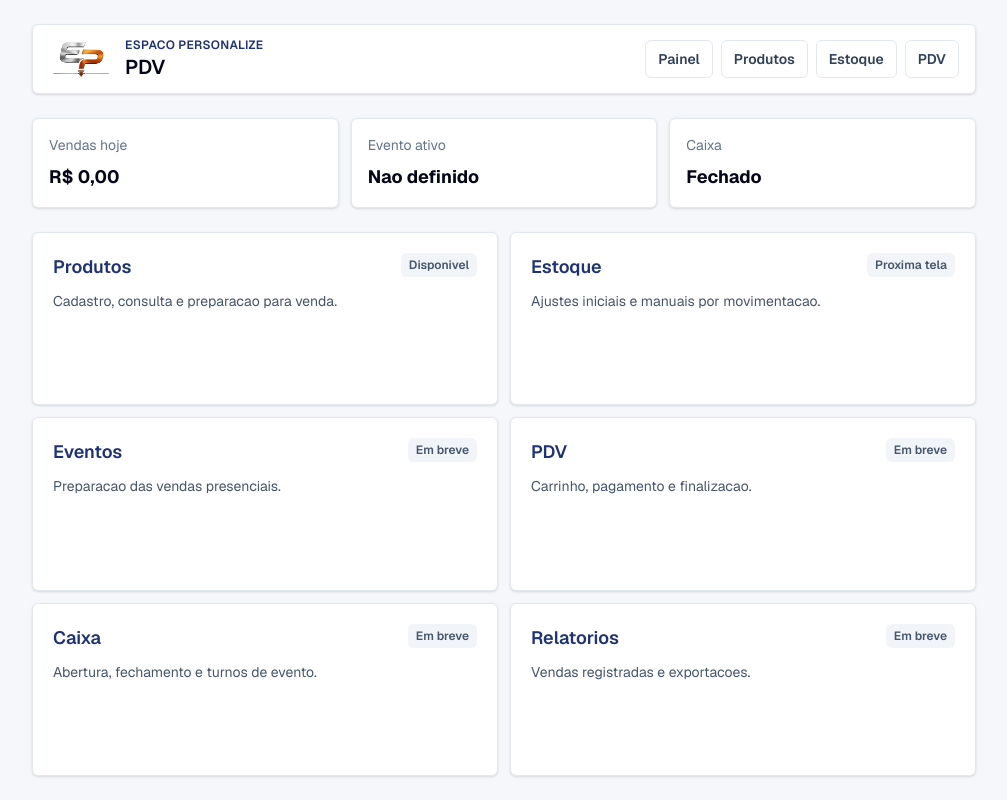
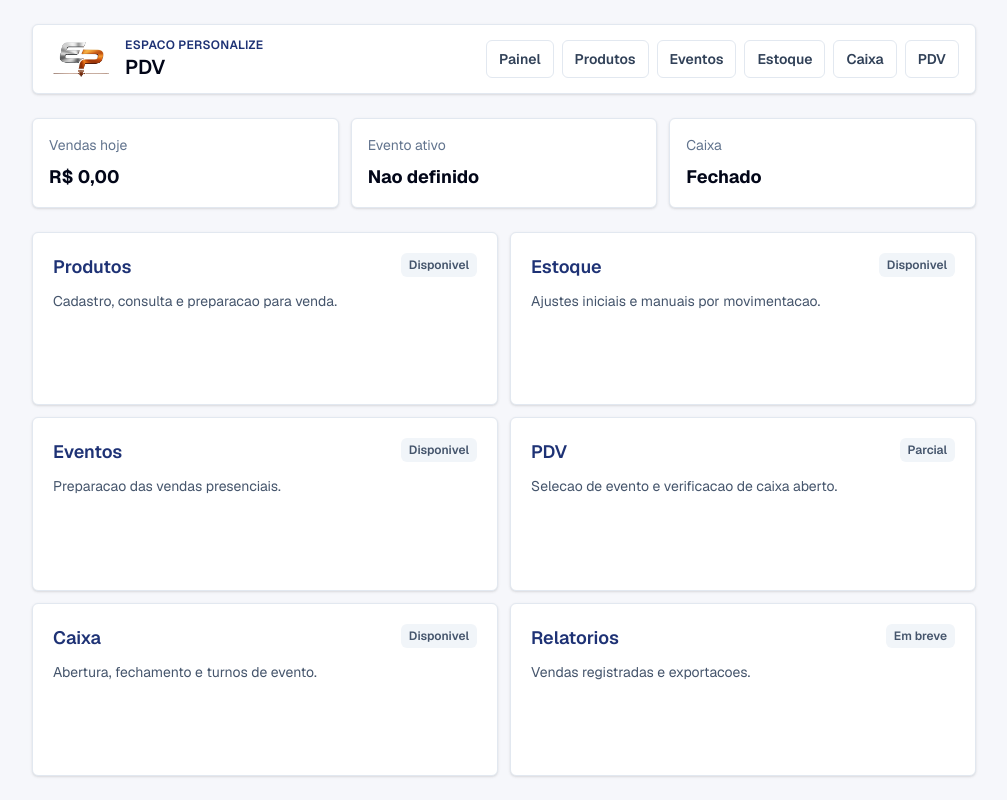
Before and after one commit to almeidaguil/espaco-personalize-pdv, a Next.js app: page / in a window 1280 px wide. Shown: the whole page, without its empty margins (136-1143 px from the left). Built offline with nearby package versions, Linux system fonts and the light colour scheme.

Commit message:
fix: update dashboard module status

```diff
--- a/src/app/page.tsx
+++ b/src/app/page.tsx
@@ -18,25 +18,25 @@ const modules = [
   {
     description: "Ajustes iniciais e manuais por movimentacao.",
     href: "/stock",
-    status: "Proxima tela",
+    status: "Disponivel",
     title: "Estoque",
   },
   {
     description: "Preparacao das vendas presenciais.",
     href: "/events",
-    status: "Em breve",
+    status: "Disponivel",
     title: "Eventos",
   },
   {
-    description: "Carrinho, pagamento e finalizacao.",
+    description: "Selecao de evento e verificacao de caixa aberto.",
     href: "/pdv",
-    status: "Em breve",
+    status: "Parcial",
     title: "PDV",
   },
   {
     description: "Abertura, fechamento e turnos de evento.",
     href: "/cash/open",
-    status: "Em breve",
+    status: "Disponivel",
     title: "Caixa",
   },
   {
--- a/src/shared/components/app-header.tsx
+++ b/src/shared/components/app-header.tsx
@@ -5,7 +5,9 @@ import { BrandLogo } from "./brand-logo";
 const navigationItems = [
   { href: "/", label: "Painel" },
   { href: "/products", label: "Produtos" },
+  { href: "/events", label: "Eventos" },
   { href: "/stock", label: "Estoque" },
+  { href: "/cash/open", label: "Caixa" },
   { href: "/pdv", label: "PDV" },
 ] as const;
 
```
Also changed, not shown: 1 other file (tests, documents, lock files or other folders).
